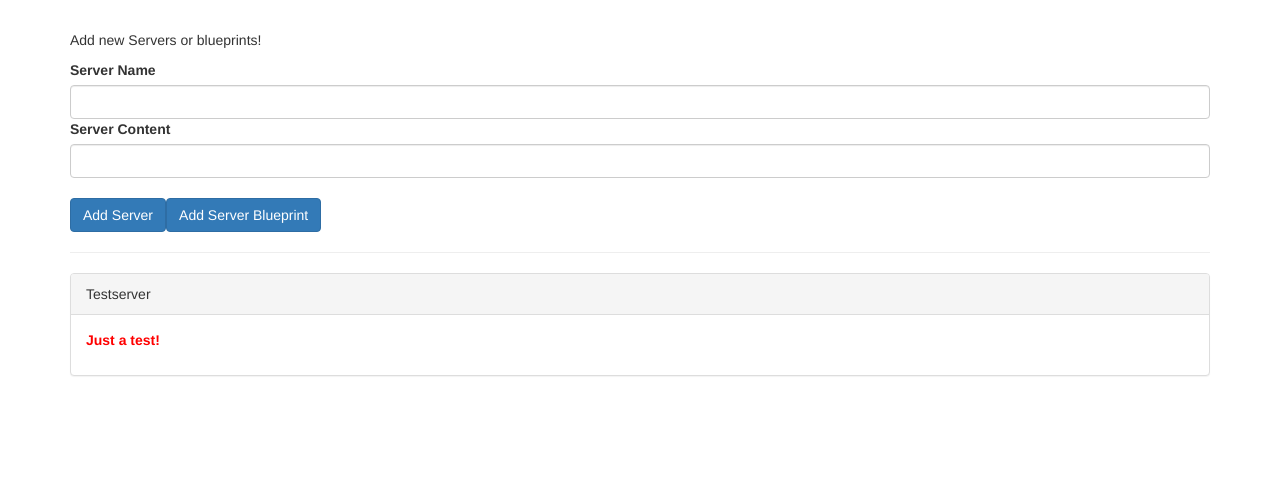
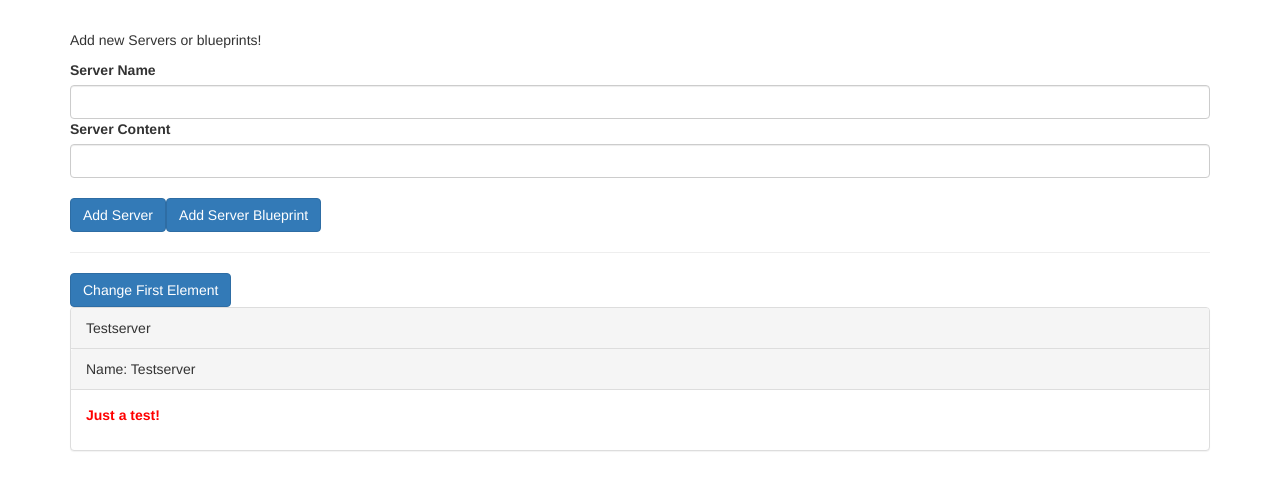
Before and after one commit to neulxy/DatabindingDeepDive, an Angular app: page / in a window 1280 px wide. Shown: the top 490 px of the page. Built offline with nearby package versions, Linux system fonts and the light colour scheme.

Commit message:
an ngOnChanges example; we can's see changes on objects as they are reference types and serverElement doesn't change when serverElement.name changed

```diff
--- a/src/app/app.component.html
+++ b/src/app/app.component.html
@@ -6,9 +6,13 @@
   <hr />
   <div class="row">
     <div class="col-xs-12">
+      <button class="btn btn-primary" (click)="onChangeFirst()">
+        Change First Element
+      </button>
       <app-server-element
         *ngFor="let serverElement of serverElements"
         [srvElement]="serverElement"
+        [name]="serverElement.name"
       >
         <p>
           <strong *ngIf="serverElement.type === 'server'" style="color: red">{{
--- a/src/app/app.component.ts
+++ b/src/app/app.component.ts
@@ -25,4 +25,8 @@ export class AppComponent {
       content: serverData.serverContent,
     });
   }
+
+  onChangeFirst() {
+    this.serverElements[0].name = 'Changed';
+  }
 }
--- a/src/app/server-element/server-element.component.html
+++ b/src/app/server-element/server-element.component.html
@@ -1,5 +1,6 @@
 <div class="panel panel-default">
   <div class="panel-heading">{{ element.name }}</div>
+  <div class="panel-heading">{{ "Name: " + name }}</div>
   <div class="panel-body">
     <ng-content></ng-content>
   </div>
--- a/src/app/server-element/server-element.component.ts
+++ b/src/app/server-element/server-element.component.ts
@@ -19,6 +19,7 @@ export class ServerElementComponent implements OnInit, OnChanges {
     name: string;
     content: string;
   };
+  @Input('name') name: string;
 
   constructor() {
     console.log('constructor called!');
```
